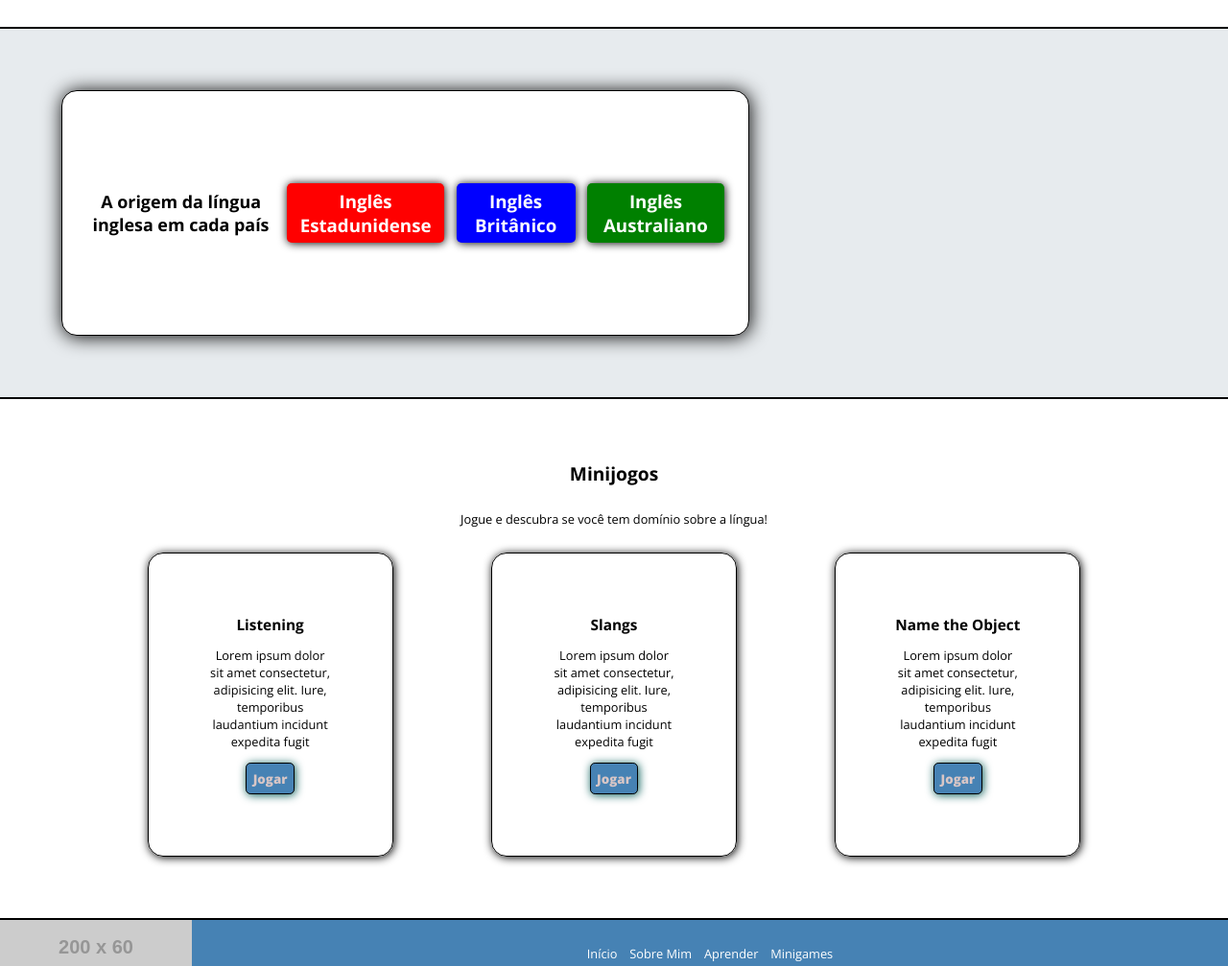
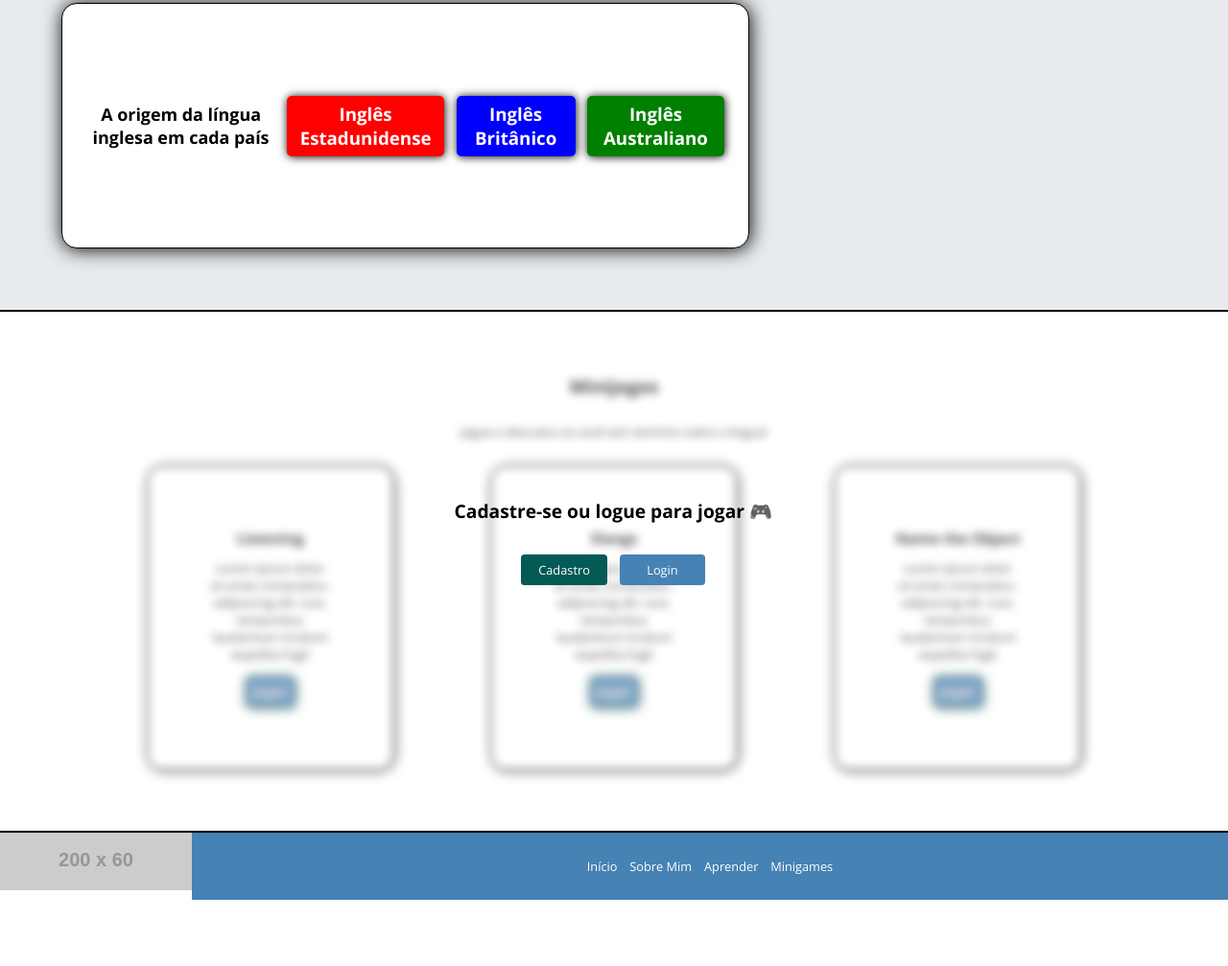
Before and after one commit to rafaelP-calderon/Projeto-Individual, a plain HTML site: page Site/public/landing.html in a window 1280 px wide. Shown: the part 1793-2800 px from the top of the page at 96% size. After the commit the page ends 2731 px from the top, so only its background shows below. Drawn offline with nearby package versions, Linux system fonts and the light colour scheme; placeholder pictures from the web are drawn by us.

Commit message:
Navbar com blur e acompanhando o scroll down. É necessário cadastrar-se ou logar para acessar os minijogos

```diff
--- a/Site/public/landing.html
+++ b/Site/public/landing.html
@@ -21,8 +21,8 @@
             <li><a href="#aboutMe"> Sobre Mim </a></li>
             <li><a href="#learn"> Aprender </a></li>
             <li><a href="#minigames"> Minigames </a></li>
-            <li class="register"><a href="#"> Cadastro </a></li>
-            <li class="login"><a href="#"> Login </a></li>
+            <li class="register"><a href="cadastro.html"> Cadastro </a></li>
+            <li class="login"><a href="login.html"> Login </a></li>
         </nav>
     </header>
 
@@ -130,6 +130,7 @@
     <hr>
 
     <section id="minigames">
+        <div class="blur">
             <h2>Minijogos</h2>
             <p>Jogue e descubra se você tem domínio sobre a língua!</p>
             <div class="cards">
@@ -173,6 +174,14 @@
                     </div>
                 </div>
             </div>
+        </div>
+        <div class="overlay-text">
+            <h2>Cadastre-se ou logue para jogar 🎮</h2>
+            <div class="buttons">
+                <button class="btnSignUp" onclick="encaminharCadastro()">Cadastro</button>
+                <button class="btnLogin" onclick="encaminharLogin()">Login</button>
+            </div>
+        </div>
     </section>
 
     <hr>
--- a/Site/public/script.js
+++ b/Site/public/script.js
@@ -51,3 +51,11 @@ aussieBtn.addEventListener('mouseleave', () => {
     aus.style.display = 'none';
     aussieFlag.style.display = 'none';
 });
+
+function encaminharCadastro() {
+    window.location.href = 'cadastro.html';
+}
+
+function encaminharLogin() {
+    window.location.href = 'login.html';
+}
--- a/Site/public/src/css/style.css
+++ b/Site/public/src/css/style.css
@@ -5,9 +5,14 @@ html {
 header {
     display: flex;
     justify-content: space-around;
-    background-color: #4682b4;
     padding: 1vw;
     color: #ffffff;
+    position: fixed;
+    width: 100%;;
+    background: rgba(70, 130, 180, 0.4);
+    backdrop-filter: blur(10px);
+    border-bottom: 1px solid rgba(255, 255, 255, 0.2);
+    z-index: 1000;
 }
 
 header nav {
@@ -253,6 +258,7 @@ header nav .register:hover, header nav .login:hover {
 
 #minigames {
     padding: 5vw;
+    position: relative;
 }
 
 #minigames  h2 {
@@ -333,3 +339,52 @@ footer nav {
     color: #ffffff;
     font-size: 1vw;
 }
+
+.blur {
+  filter: blur(5px);
+  pointer-events: none;
+  user-select: none;
+  opacity: 0.7;
+}
+
+.overlay-text {
+    position: absolute;
+    bottom: 20vw;
+    left: 37vw;
+    font-weight: 900;
+    display: flex;
+    align-items: center;
+    justify-content: center;
+    flex-direction: column;
+    gap: 0.5vw;
+}
+
+.buttons {
+    display: flex;
+    gap: 1vw;
+}
+
+.buttons .btnSignUp, .buttons .btnLogin {
+    border: transparent;
+    width: 7vw;
+    height: 2.5vw;
+    border-radius: 0.3vw;
+    color: #ffffff;
+    cursor: pointer;
+    font-size: 1vw;
+}
+
+.buttons .btnSignUp:hover, .buttons .btnLogin:hover {
+    cursor: pointer;
+    transform: translateY(-0.26vw);
+    transition: 0.4s ease-in-out;
+    color: #ffd700;
+}
+
+.buttons .btnSignUp {
+    background-color: #045a56;
+}
+
+.buttons .btnLogin {
+    background-color: #4682b4;
+}
```
Also changed, not shown: Site/public/cadastro.html (added, +61 -0 lines). Lines whose indentation alone changed are shown as unchanged.
